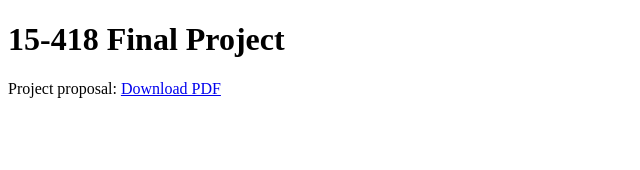
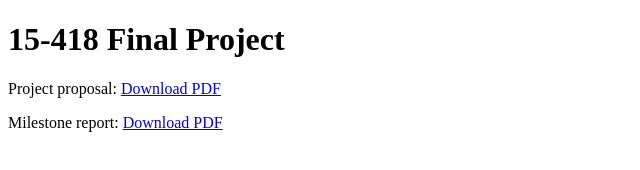
Before and after one commit to coder6583/15418-project-page, a plain HTML site: page index.html in a window 1280 px wide. Shown: the whole page, without its empty margins (0-640 px from the left). Drawn offline with Linux system fonts and the light colour scheme.

Commit message:
Add milestone report download link to index.html

```diff
--- a/index.html
+++ b/index.html
@@ -14,5 +14,12 @@ Download PDF
 </a>
 </p>
 
+<p>
+Milestone report:
+<a href="15418_Milestone_Report.pdf">
+Download PDF
+</a>
+</p>
+
 </body>
 </html>
```
